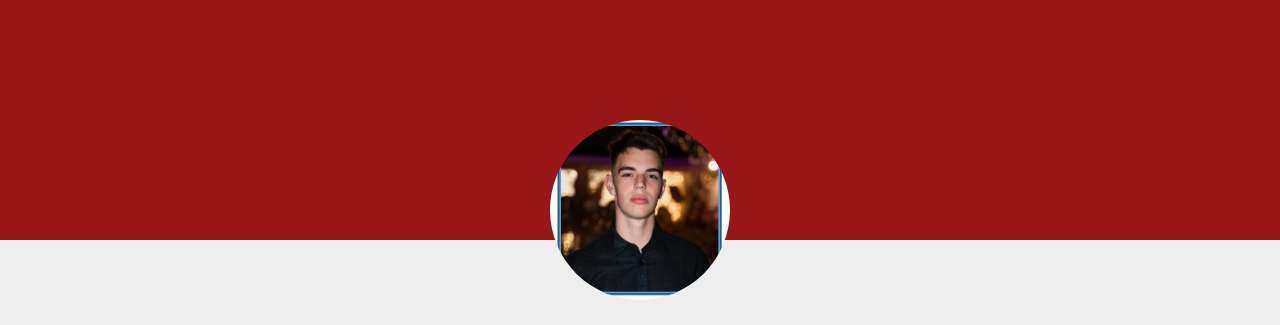
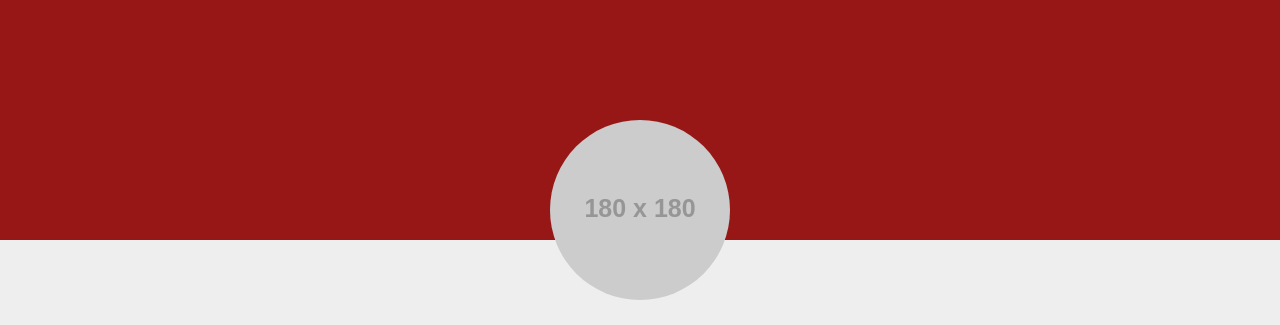
Before and after one commit to VitorV9/requisicoes-ajax, a plain HTML site: page index.html in a window 1280 px wide. Shown: the top 325 px of the page. Drawn offline with Linux system fonts and the light colour scheme; placeholder pictures from the web are drawn by us.

Commit message:
fix: retira foto

```diff
--- a/index.html
+++ b/index.html
@@ -10,7 +10,7 @@
 <body>
     <header>
         <div class="container">
-            <img class="profile-avatar" src="./img/fotominha.png" alt="Minha foto">
+            <img class="profile-avatar" src="https://via.placeholder.com/180x180" alt="Minha foto">
             <h1 class="profile-name">Gian Souza</h1>
             <h2 class="profile-username">@ogiansouza</h2>
             <ul class="numbers">
```
